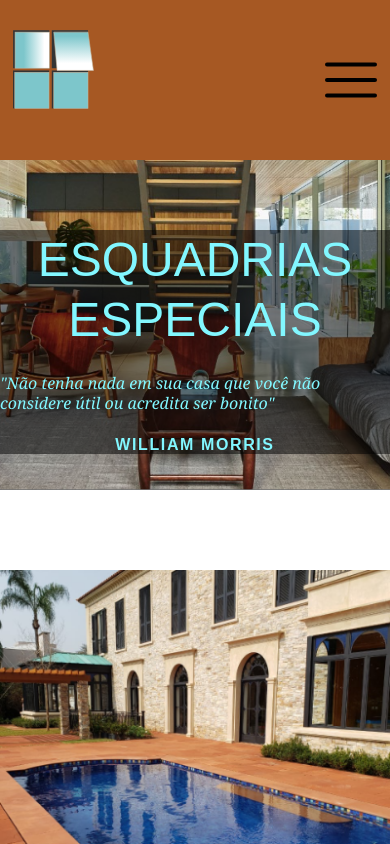
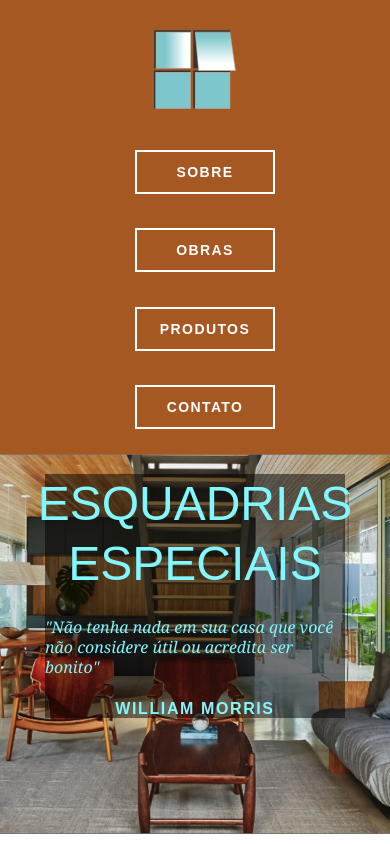
Before and after one commit to alexandrejuniorc/esquadrilife-tests, a Vue app: page / in a window 390 px wide. Shown: the top 844 px of the page. Built offline with nearby package versions, Linux system fonts and the light colour scheme.

Commit message:
Adiciona responsivo final

```diff
--- a/src/components/TheFooter.vue
+++ b/src/components/TheFooter.vue
@@ -88,7 +88,7 @@ export default {
 
 .footer-contato ul li {
 
-  font-size: 11px;
+  font-size: 14px;
   line-height: 20px;
   font-family: Georgia, "Times New Roman", Times, serif;
 }
--- a/src/components/TheHeader.vue
+++ b/src/components/TheHeader.vue
@@ -12,7 +12,6 @@
           <li><router-link to="/contato">Contato</router-link></li>
         </ul>
       </nav>
-      <img src="@/assets/hamburguer.svg" id="hamburguer" alt="Nav Esquadrilife" />
     </div>
   </header>
 </template>
@@ -27,33 +26,6 @@ export default {
 };
 </script>
 <style>
-@media only screen and (min-width: 768px) and (max-width: 979px){
-}
-/* Header */
-
-#hamburguer{
-  display: none;
-}
-
-@media only screen and (max-width: 767px){
-
-  .header-menu{
-    display: none;
-  }
-
-  #hamburguer{
-    display: block;
-  }
-
-  .container{
-    display:flex;
-    align-items: center;
-    justify-content: space-between;
-    width: 100% !important;
-  }
-}
-
-
 .header {
   position: fixed;
   top: 0;
@@ -86,4 +58,35 @@ export default {
 .header-menu ul li a:hover {
   color: #82f7ff;
 }
+
+@media only screen and (max-width: 767px){
+  .header{
+    position: relative;
+    padding-bottom: 0px;
+  }
+
+  .header img {
+    margin: 0 auto 10px auto;
+  }
+
+  .header-menu{
+    text-align: center;
+  }
+
+  .header_menu ul li {
+    margin: 5px;
+  }
+
+  .header-menu ul li a{
+    border: 2px solid #fff;
+    width: 140px;
+    display: block;
+    float: left;
+  }
+
+  .header_menu ul li a:hover {
+    border-color: #82f7ff;
+  }
+
+}
 </style>
--- a/src/components/TheIntroduction.vue
+++ b/src/components/TheIntroduction.vue
@@ -86,6 +86,12 @@ export default {
   .quote-externo cite{
     padding-left: 0 !important;
   }
+
+  .introducao {
+	margin-top: 0px;
+	padding-top: 20px;
+	background-size: cover;
+}
 }
 
 .quote-externo p:before,
```
